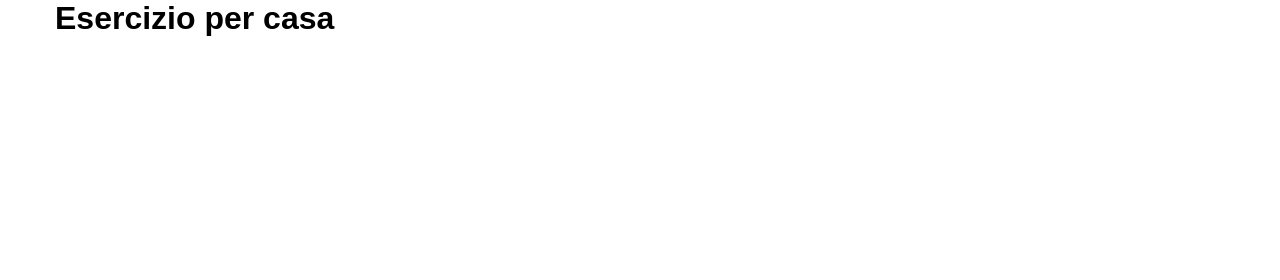
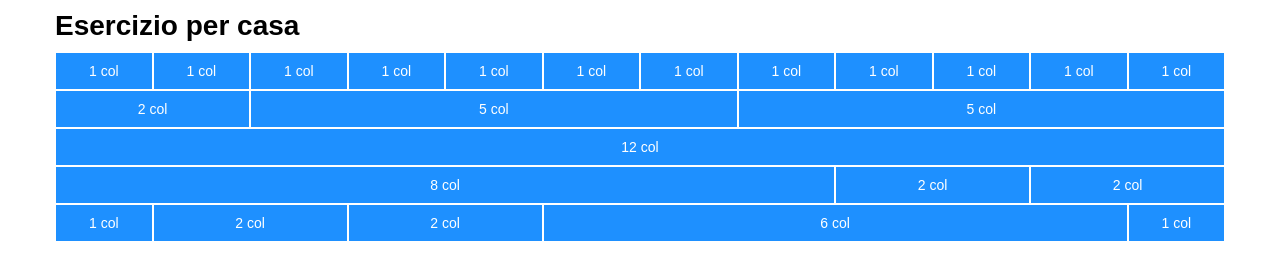
Before and after one commit to Nuccia955/html-css-12bool, a plain HTML site: page index.html in a window 1280 px wide. Drawn offline with Linux system fonts and the light colour scheme.

Commit message:
add 1-5 rows

```diff
--- a/css/main.css
+++ b/css/main.css
@@ -2,3 +2,30 @@
 * {
     font-family: sans-serif;
 }
+
+body {
+    font-size: 14px;
+}
+
+/* UTILITIES */
+.box {
+    border: 1px solid white;
+    padding: 10px 0;
+    text-align: center;
+}
+
+/* DISTANCES */
+.my_10 {
+    margin: 10px auto;
+}
+
+/* COLORS */
+.dodgerblue {
+    background-color: dodgerblue;
+    color: white;
+}
+
+.lime {
+    background-color: lime;
+    color: black;
+}
--- a/index.html
+++ b/index.html
@@ -9,10 +9,101 @@
     <title>12Bool</title>
 </head>
 <body>
-    <h1 class="container">Esercizio per casa</h1>
+    <h1 class="container my_10">Esercizio per casa</h1>
     <section class="container">
         <div class="row">
+            <div class="box dodgerblue col-1">
+                1 col
+            </div>
+            <div class="box dodgerblue col-1">
+                1 col
+            </div>
+            <div class="box dodgerblue col-1">
+                1 col
+            </div>
+            <div class="box dodgerblue col-1">
+                1 col
+            </div>
+            <div class="box dodgerblue col-1">
+                1 col
+            </div>
+            <div class="box dodgerblue col-1">
+                1 col
+            </div>
+            <div class="box dodgerblue col-1">
+                1 col
+            </div>
+            <div class="box dodgerblue col-1">
+                1 col
+            </div>
+            <div class="box dodgerblue col-1">
+                1 col
+            </div>
+            <div class="box dodgerblue col-1">
+                1 col
+            </div>
+            <div class="box dodgerblue col-1">
+                1 col
+            </div>
+            <div class="box dodgerblue col-1">
+                1 col
+            </div>
+        </div>
+    </section>
 
+    <section class="container">
+        <div class="row">
+            <div class="box dodgerblue col-2">
+                2 col
+            </div>
+            <div class="box dodgerblue col-5">
+                5 col
+            </div>
+            <div class="box dodgerblue col-5">
+                5 col
+            </div>
+        </div>
+    </section>
+
+    <section class="container">
+        <div class="row">
+            <div class="box dodgerblue col-12">
+                12 col
+            </div>
+        </div>
+    </section>
+
+    <section class="container">
+        <div class="row">
+            <div class="box dodgerblue col-8">
+                8 col
+            </div>
+            <div class="box dodgerblue col-2">
+                2 col
+            </div>
+            <div class="box dodgerblue col-2">
+                2 col
+            </div>
+        </div>
+    </section>
+
+    <section class="container">
+        <div class="row">
+            <div class="box dodgerblue col-1">
+                1 col
+            </div>
+            <div class="box dodgerblue col-2">
+                2 col
+            </div>
+            <div class="box dodgerblue col-2">
+                2 col
+            </div>
+            <div class="box dodgerblue col-6">
+                6 col
+            </div>
+            <div class="box dodgerblue col-1">
+                1 col
+            </div>
         </div>
     </section>
     </div>
```
